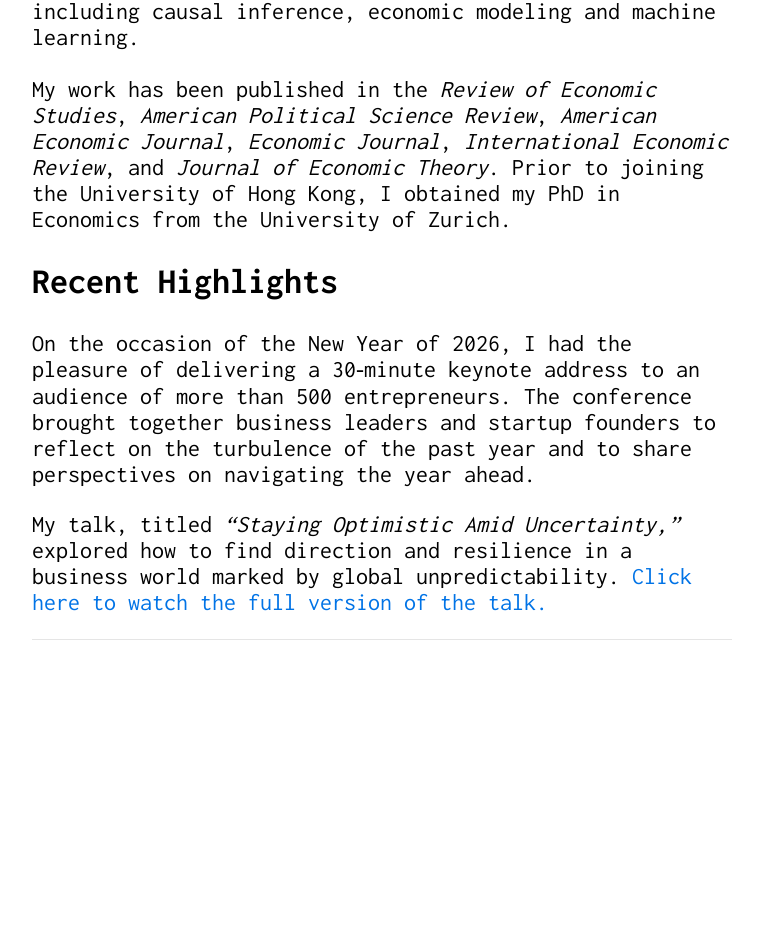
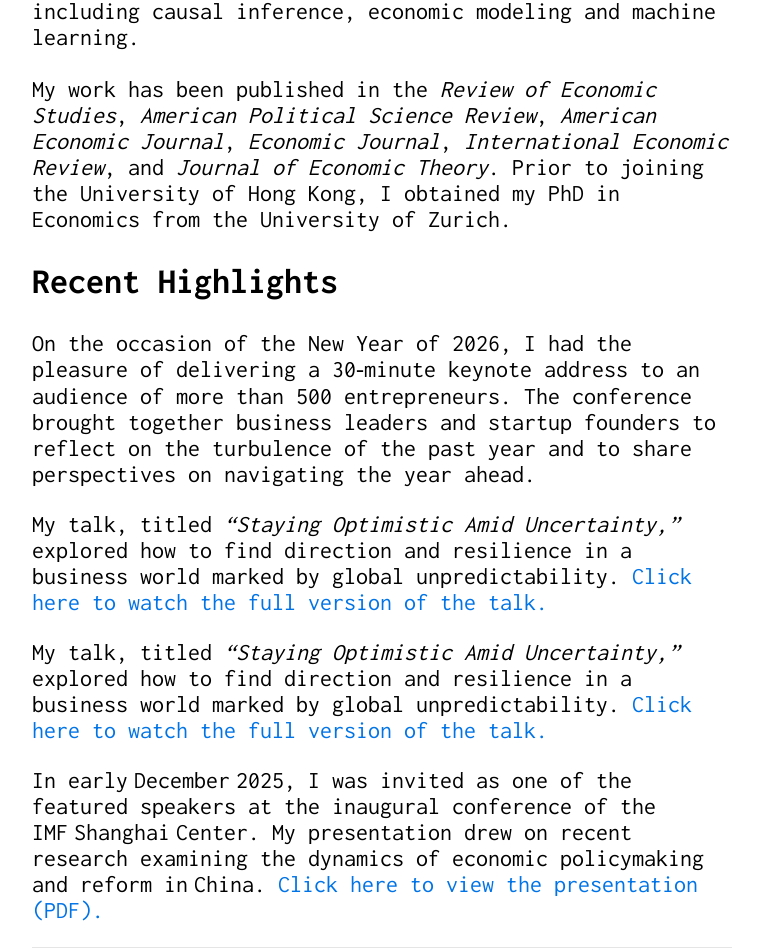
Before and after one commit to Shuyan0210611X/henrychen.github.io, a Jekyll site: the page built from about.md, in a window 1280 px wide. Shown: the part 923-1872 px from the top of the page, without its empty margins (258-1021 px from the left). Built offline with Jekyll 4.4.1, drawn with Linux system fonts in a browser that asks for light colours; before the commit the page ends 1564 px from its top, so only the background shows below that.

Commit message:
Update about.md

```diff
--- a/about.md
+++ b/about.md
@@ -33,4 +33,31 @@ My work has been published in the <em>Review of Economic Studies</em>, <em>Ameri
   </a>
 </p>
 
+<p>
+  My talk, titled <em>“Staying Optimistic Amid Uncertainty,”</em> explored how to find direction and resilience in a business world marked by global unpredictability.
+  <a
+    href="https://www.bilibili.com/video/BV1gek4BPEhe/?vd_source=a6c8f0aa63f823b9ae0b9a87bf370ecf"
+    target="_blank"
+    rel="noopener noreferrer"
+    style="color:#0073e6; text-decoration:none; font-weight:500;"
+    onmouseover="this.style.textDecoration='underline';"
+    onmouseout="this.style.textDecoration='none';">
+    Click here to watch the full version of the talk.
+  </a>
+</p>
+
+<p>
+  In early December 2025, I was invited as one of the featured speakers at the inaugural conference of the IMF Shanghai Center.
+  My presentation drew on recent research examining the dynamics of economic policymaking and reform in China.
+  <a
+    href="/files/imf.pdf"
+    target="_blank"
+    rel="noopener noreferrer"
+    style="color:#0073e6; text-decoration:none; font-weight:500;"
+    onmouseover="this.style.textDecoration='underline';"
+    onmouseout="this.style.textDecoration='none';">
+    Click here to view the presentation (PDF).
+  </a>
+</p>
+
 </div>
```
